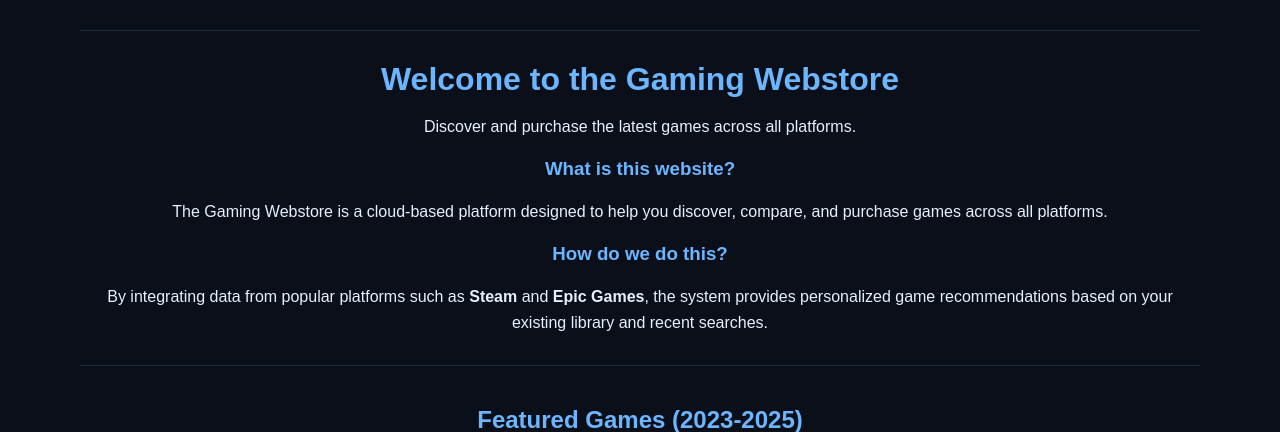
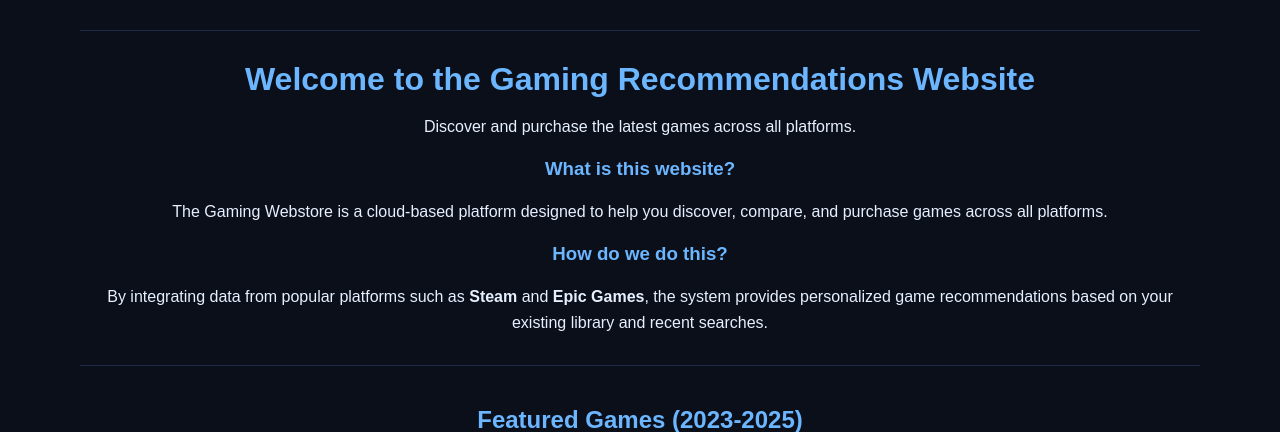
Before and after one commit to DrinJKPI/Gaming-Web-App, a Flask app: page / in a window 1280 px wide. Shown: the part 58-490 px from the top of the page. Run offline with Flask 3, Linux system fonts and the light colour scheme; data that the repository does not hold is empty; parts of the project's set-up code (start-up, migrations or seed data) failed here and were passed over.

Commit message:
Name change

```diff
--- a/app/templates/home.html
+++ b/app/templates/home.html
@@ -1,7 +1,7 @@
 {% extends "base.html" %}
 
 {% block content %}
-<h1>Welcome to the Gaming Webstore</h1>
+<h1>Welcome to the Gaming Recommendations Website</h1>
 
 {% if session.get("username") %}
     <p>Welcome back, <strong>{{ session["username"] }}</strong>! Check out our latest games below.</p>
```
